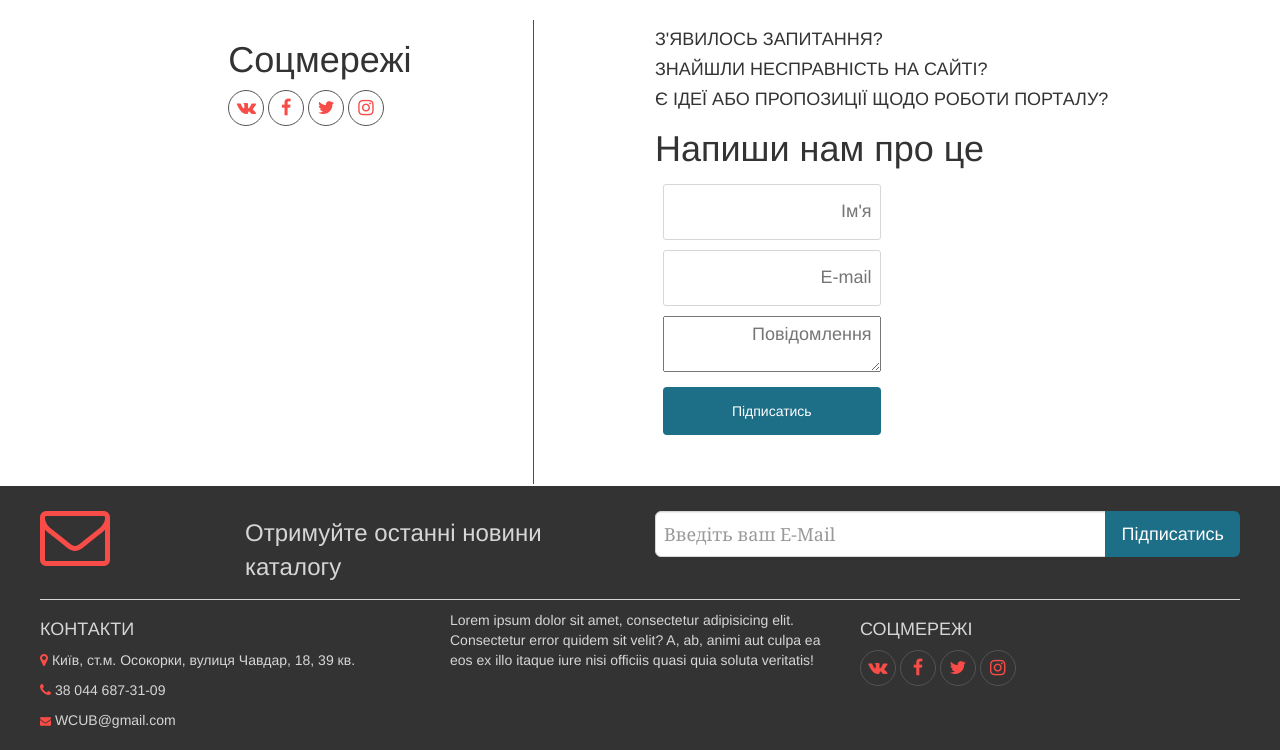
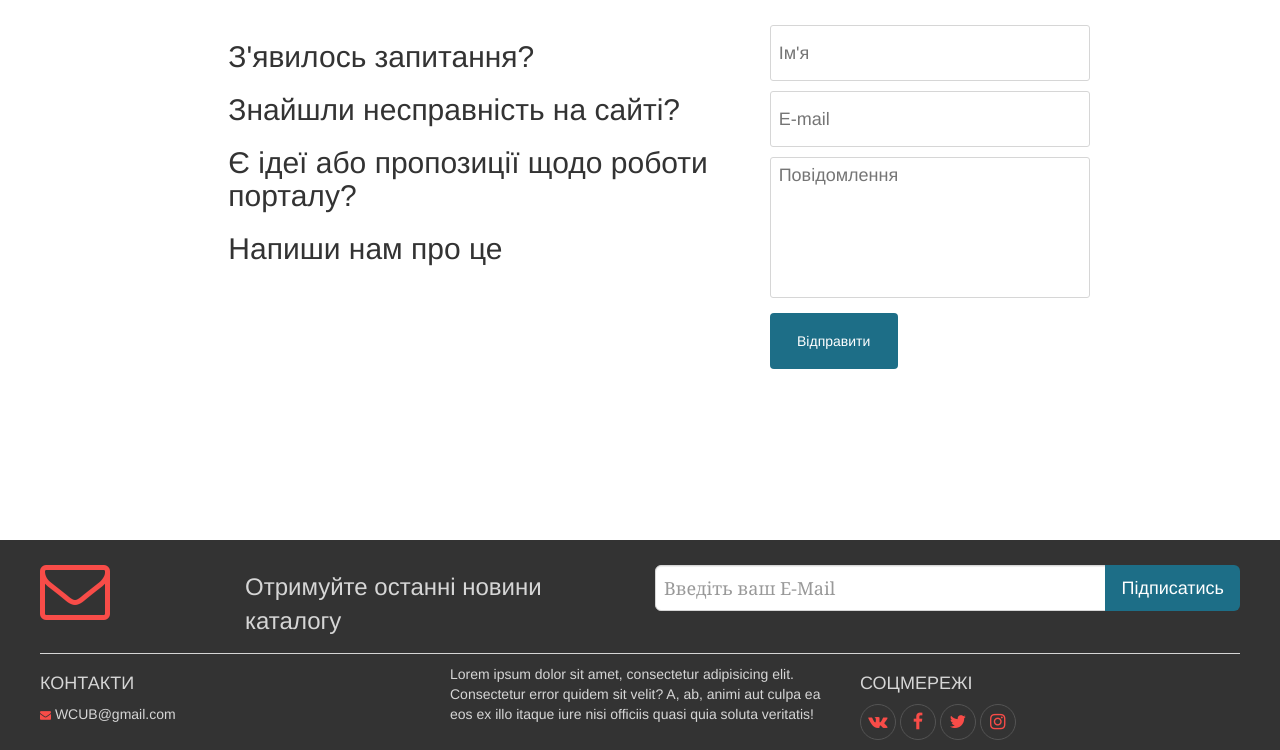
Before and after one commit to godis-michael/WCUB, a Django app: page /feedback/ in a window 1280 px wide. Shown: the part 50-800 px from the top of the page. Run offline with Django 3.2, Linux system fonts and the light colour scheme; some libraries are stand-ins or nearby versions.

Commit message:
- Сторінка зворотного зв'язку.

```diff
--- a/catalogue/templates/catalogue/feedback.html
+++ b/catalogue/templates/catalogue/feedback.html
@@ -4,27 +4,20 @@
 {% block content %}
     <div class="row">
         <br>
-        <div class="col-lg-3 col-lg-offset-2">
-            <h1>Соцмережі</h1>
-            <div id="social-networks">
-                <a href="https://vk.com/" target="_blank"><i class="fa fa-vk"></i></a>
-                <a href="https://facebook.com/" target="_blank"><i class="fa fa-facebook"></i></a>
-                <a href="https://twitter.com/" target="_blank"><i class="fa fa-twitter"></i></a>
-                <a href="https://instagram.com/" target="_blank"><i class="fa fa-instagram"></i></a>
-            </div>
+        <div class="col-lg-5 col-lg-offset-2">
+            <h2>З'явилось запитання?</h2>
+            <h2>Знайшли несправність на сайті?</h2>
+            <h2>Є ідеї або пропозиції щодо роботи порталу?</h2>
+            <h2>Напиши нам про це</h2>
         </div>
-        <div class="col-lg-1" style="border-left: solid 1px red; height: 58vh;"></div>
         <div class="col-lg-5">
             <form action="">
-                <h4>З'явилось запитання?</h4>
-                <h4>Знайшли несправність на сайті?</h4>
-                <h4>Є ідеї або пропозиції щодо роботи порталу?</h4>
-                <h1>Напиши нам про це</h1>
                 <input type="text" id="name" placeholder="Ім'я"> <br>
                 <input type="text" id="email" placeholder="E-mail"> <br>
-                <textarea id="message_text" cols="30" rows="1" placeholder="Повідомлення"></textarea> <br>
-                <button style="background:#1d6e87; color: white; border: 0; width: 17vw; margin: 5px 8px; height: 6vh;"
-                        class="btn btn-default">Підписатись
+                <textarea style="resize: none; border: 1px solid #d6d6d6;border-radius: 3px;" id="message_text"
+                          cols="30" rows="5" placeholder="Повідомлення"></textarea> <br>
+                <button style="background:#1d6e87; color: white; border: 0; width: 10vw; margin: 5px 8px; height: 7vh;"
+                        class="btn btn-default">Відправити
                 </button>
                 <br> <br>
             </form>
@@ -33,12 +26,13 @@
 
     <style>
         #name, #email, #message_text {
-            height: 7vh;
-            width: 17vw;
+            width: 25vw;
             font-size: 18px;
             padding: 5px 8px;
             margin: 5px 8px;
-            text-align: right;
+        }
+    #name, #email{
+            height: 7vh;
         }
     </style>
 {% endblock %}
--- a/catalogue/templates/catalogue/includes/footer.html
+++ b/catalogue/templates/catalogue/includes/footer.html
@@ -27,14 +27,6 @@
                     <div class="col-lg-4 col-md-4">
                         <h4>Контакти</h4>
                         <p>
-                            <i class="fa fa-map-marker contacts"></i>
-                            Київ, ст.м. Осокорки, вулиця Чавдар, 18, 39 кв.
-                        </p>
-                        <p>
-                            <i class="fa fa-phone contacts"></i>
-                            38 044 687-31-09
-                        </p>
-                        <p>
                             <i class="fa fa-envelope contacts"></i>
                             WCUB@gmail.com
                         </p>
```
